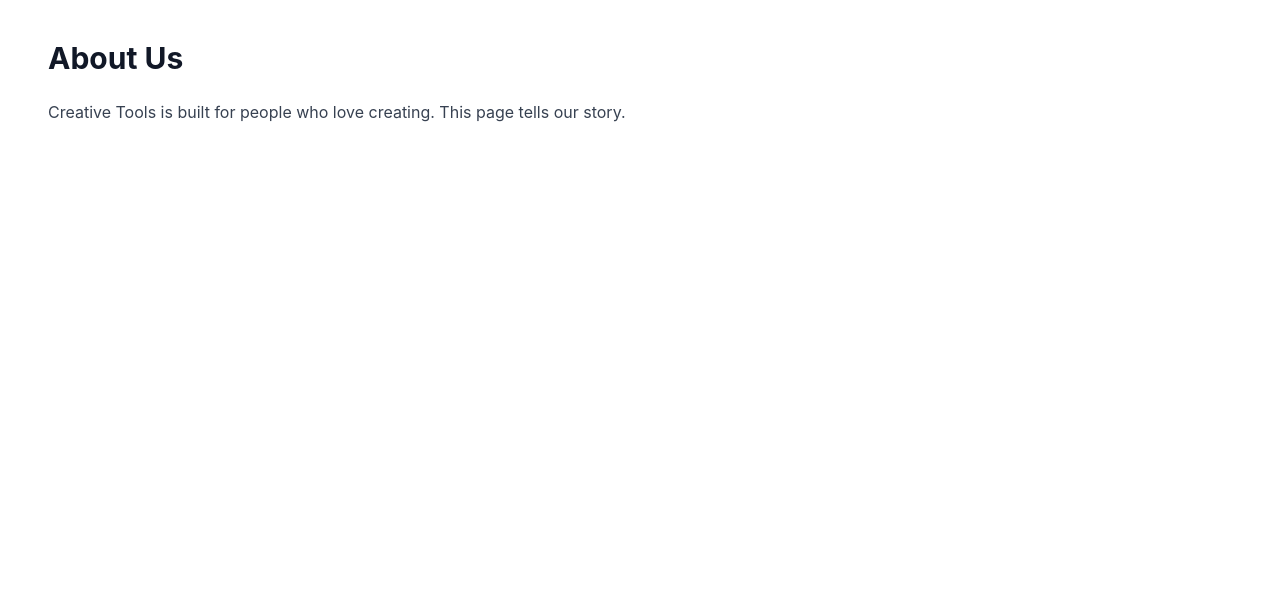
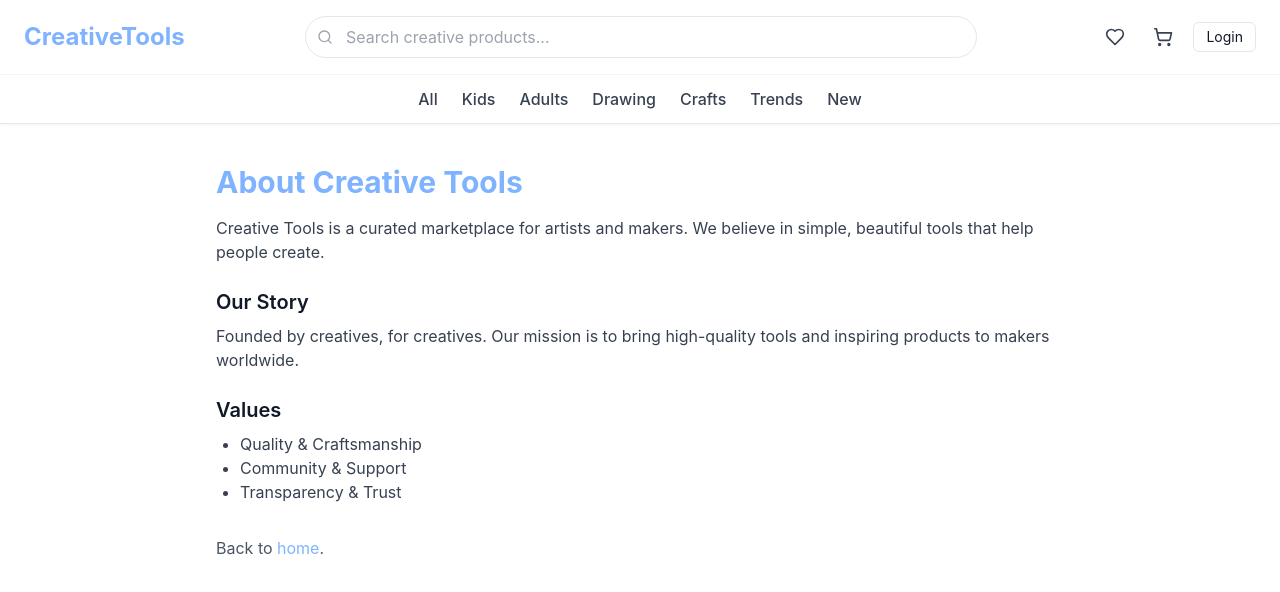
Before and after one commit to everyfun89/Creative-Tools-Shop., a Next.js app: page /about in a window 1280 px wide. Shown: the top 592 px of the page. Built offline with nearby package versions, Linux system fonts and the light colour scheme; no server answers.

Commit message:
Update about.js

```diff
--- a/pages/about.js
+++ b/pages/about.js
@@ -1,10 +1,29 @@
+// pages/about.js
+import Header from "../components/Header";
+import Link from "next/link";
+
 export default function About() {
   return (
-    <div className="min-h-screen bg-white px-6 md:px-12 py-10">
-      <h1 className="text-3xl font-bold text-gray-900 mb-6">About Us</h1>
-      <p className="text-gray-700">
-        Creative Tools is built for people who love creating. This page tells our story.
-      </p>
+    <div className="min-h-screen bg-white">
+      <Header />
+      <main className="max-w-4xl mx-auto px-6 py-10">
+        <h1 className="text-3xl font-bold text-[#7FB3FF] mb-4">About Creative Tools</h1>
+        <p className="text-gray-700 mb-4">
+          Creative Tools is a curated marketplace for artists and makers. We believe in simple, beautiful tools that help people create.
+        </p>
+
+        <h2 className="text-xl font-semibold mt-6 mb-2">Our Story</h2>
+        <p className="text-gray-700 mb-4">Founded by creatives, for creatives. Our mission is to bring high-quality tools and inspiring products to makers worldwide.</p>
+
+        <h2 className="text-xl font-semibold mt-6 mb-2">Values</h2>
+        <ul className="list-disc pl-6 text-gray-700">
+          <li>Quality & Craftsmanship</li>
+          <li>Community & Support</li>
+          <li>Transparency & Trust</li>
+        </ul>
+
+        <p className="mt-8 text-gray-600">Back to <Link href="/" className="text-[#7FB3FF]">home</Link>.</p>
+      </main>
     </div>
   );
 }
```
